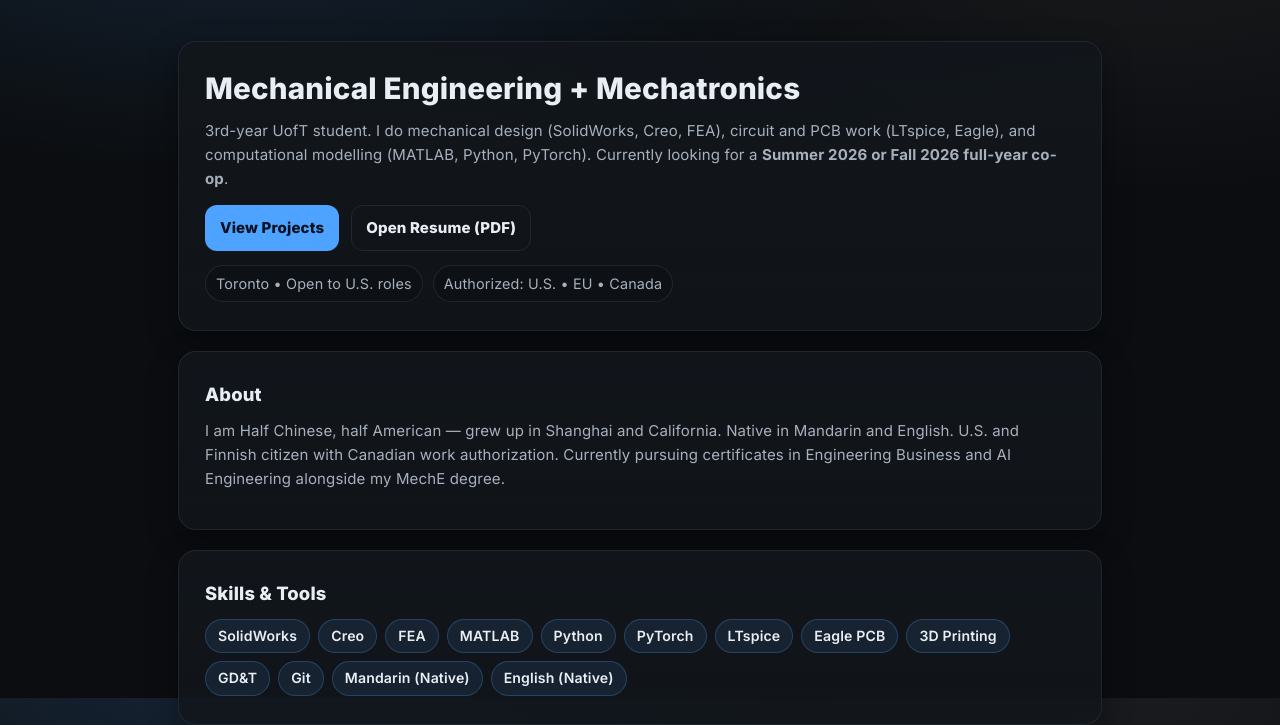
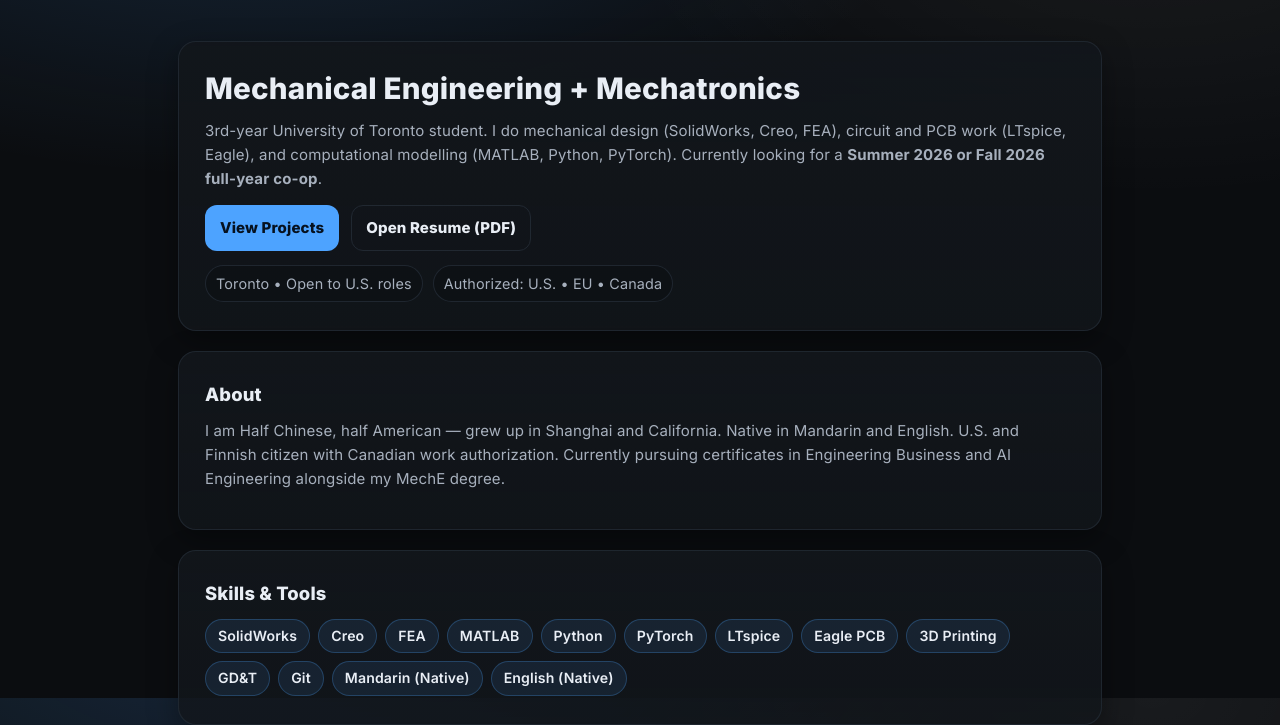
Before and after one commit to Lizmutt/darioserrano.github.io, a plain HTML site: page index.html in a window 1280 px wide. Shown: the part 102-827 px from the top of the page. Drawn offline with Linux system fonts and the light colour scheme.

Commit message:
uoft to full name

```diff
--- a/index.html
+++ b/index.html
@@ -29,7 +29,7 @@
     <section class="hero card">
       <h1>Mechanical Engineering + Mechatronics</h1>
       <p class="muted">
-        3rd-year UofT student. I do mechanical design (SolidWorks, Creo, FEA), circuit and PCB work (LTspice, Eagle),
+        3rd-year University of Toronto student. I do mechanical design (SolidWorks, Creo, FEA), circuit and PCB work (LTspice, Eagle),
         and computational modelling (MATLAB, Python, PyTorch). Currently looking for a <strong>Summer 2026 or Fall 2026 full-year co-op</strong>.
       </p>
 
```
